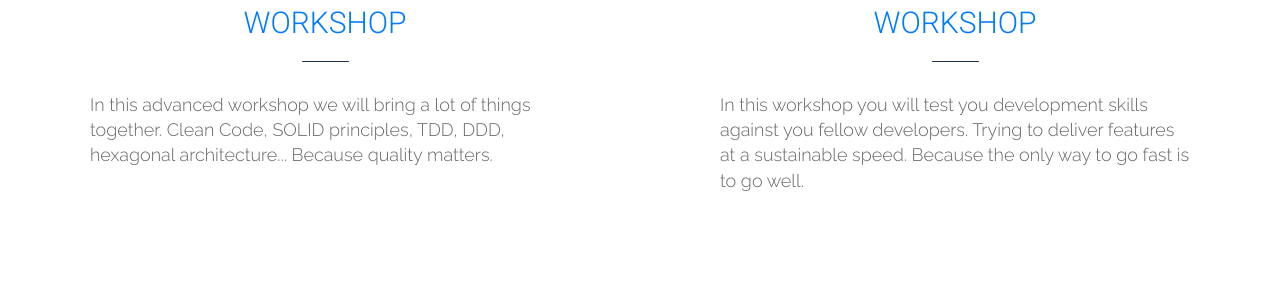
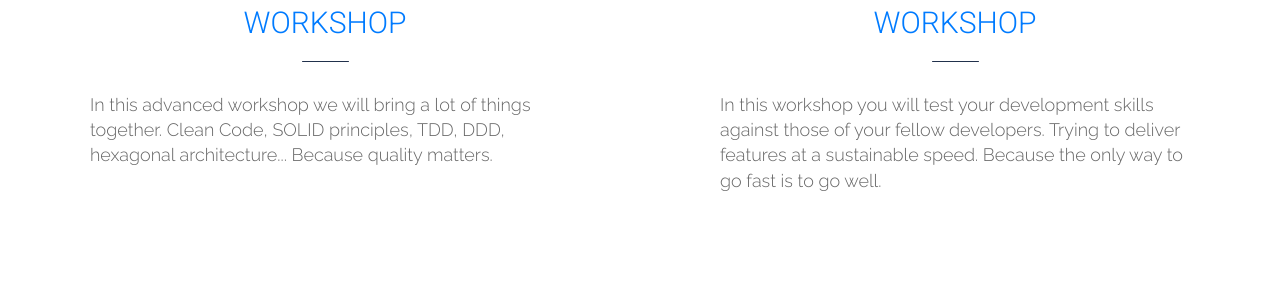
Before and after one commit to tripledio/tripledio.github.io, a Jekyll site: the page built from courses/index.html, in a window 1280 px wide and 900 px high, scrolled down 2105 px. Shown: the part 166-453 px from the top of the window. Built offline with Jekyll 4.4.1, drawn with Linux system fonts in a browser that asks for light colours.

Commit message:
Added PP img

```diff
--- a/_courses/09-new-product-owner.md
+++ b/_courses/09-new-product-owner.md
@@ -1,7 +1,7 @@
 ---
 layout: course
 slug: The new Product Owner Workshop
-teaser: "In this workshop you will test you development skills against you fellow developers. Trying to deliver features at a sustainable speed. Because the only way to go fast is to go well."
+teaser: "In this workshop you will test your development skills against those of your fellow developers. Trying to deliver features at a sustainable speed. Because the only way to go fast is to go well."
 
 ---
 
```
Also changed, not shown: other parts of _courses/09-new-product-owner.md (+2 -0 lines), img/courses/pairing.jpg (added).
